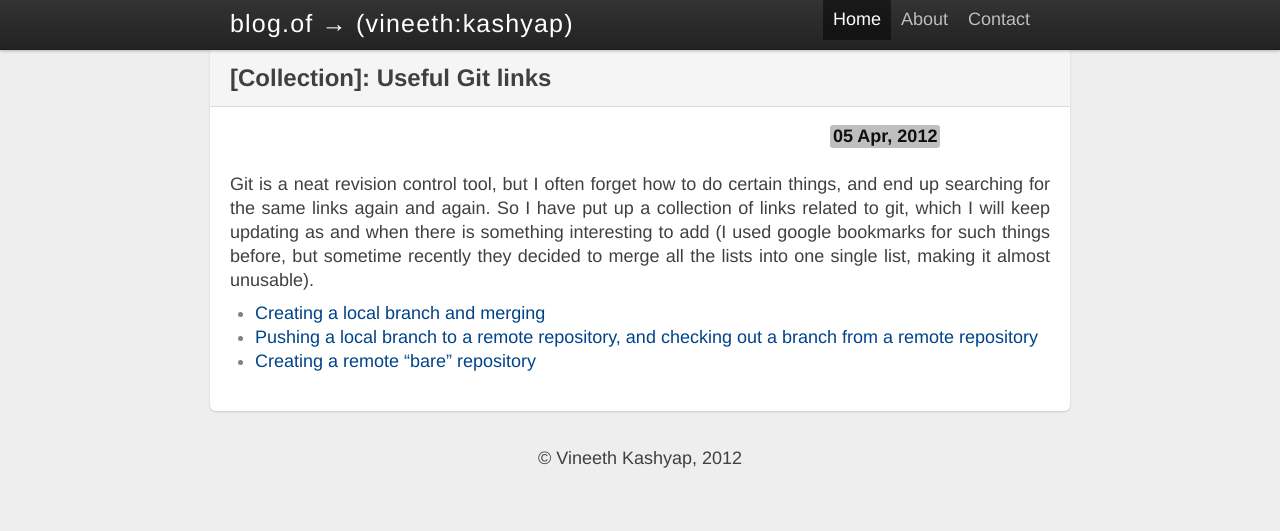
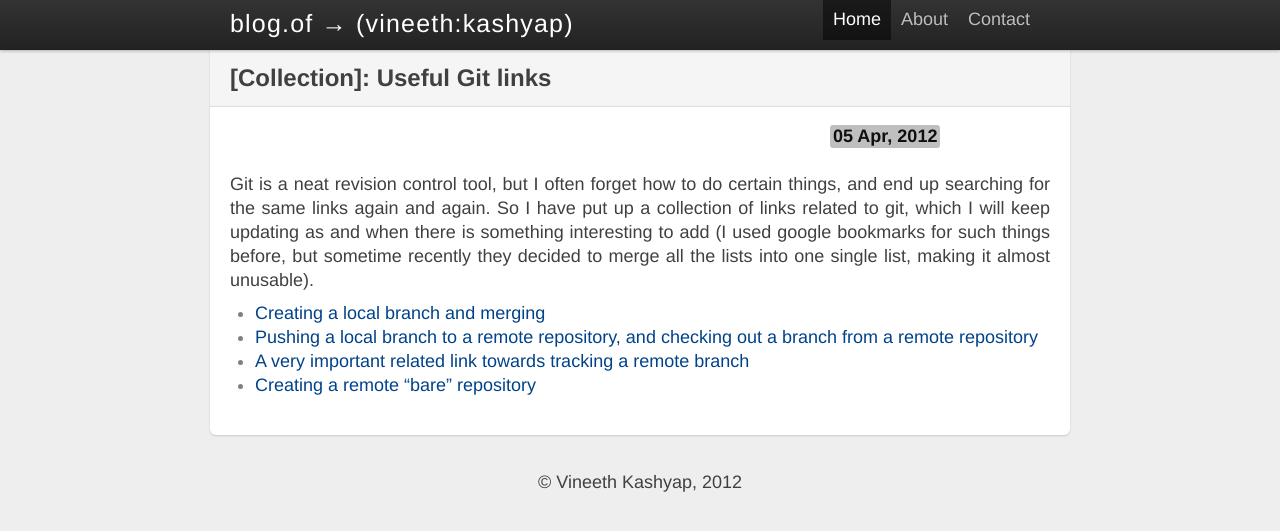
Before and after one commit to vineethk/vineethk.github.com, a Jekyll site: the page built from _posts/2012-04-05-git-links.md, in a window 1280 px wide. Shown: the top 531 px of the page. Built offline with Jekyll 4.4.1, drawn with Linux system fonts in a browser that asks for light colours; Markdown is read by kramdown in place of the engine named in the settings.

Commit message:
Editing post to add new link.

```diff
--- a/_posts/2012-04-05-git-links.md
+++ b/_posts/2012-04-05-git-links.md
@@ -7,8 +7,10 @@ Git is a neat revision control tool, but I often forget how to do certain things
 
 * [Creating a local branch and merging][1]
 * [Pushing a local branch to a remote repository, and checking out a branch from a remote repository][2]
+* [A very important related link towards tracking a remote branch][4]
 * [Creating a remote "bare" repository][3]
 
 [1]: http://book.git-scm.com/3_basic_branching_and_merging.html
 [2]: http://www.mariopareja.com/blog/archive/2010/01/11/how-to-push-a-new-local-branch-to-a-remote.aspx
 [3]: http://progit.org/book/ch4-4.html
+[4]: http://gitready.com/beginner/2009/03/09/remote-tracking-branches.html
```
